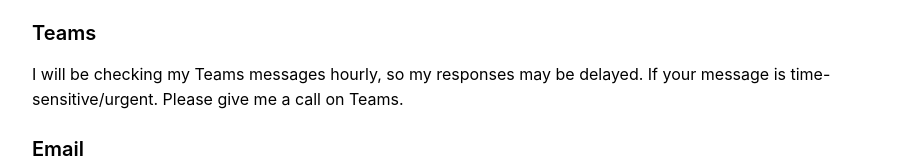
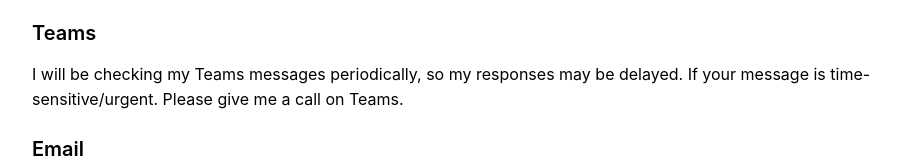
Before and after one commit to sunelt13/sunelt13.github.io, a plain HTML site: page index.html in a window 1280 px wide. Shown: the part 140-303 px from the top of the page, without its empty margins (180-1099 px from the left). Drawn offline with Linux system fonts and the light colour scheme.

Commit message:
Update index.html

```diff
--- a/index.html
+++ b/index.html
@@ -44,7 +44,7 @@
     <h1 id="i-am-embracing-deep-work">I am Embracing Deep-Work</h1>
     <h2 id="how-does-this-affect-you-">How does this affect you?</h2>
     <h3 id="teams">Teams</h3>
-    <p>I will be checking my Teams messages hourly, so my responses may be delayed. If your message is
+    <p>I will be checking my Teams messages periodically, so my responses may be delayed. If your message is
         time-sensitive/urgent. Please give me a call on Teams. </p>
     <h3 id="email">Email</h3>
     <p>I will be responding to emails in the morning, noon, and COB. </p>
```
